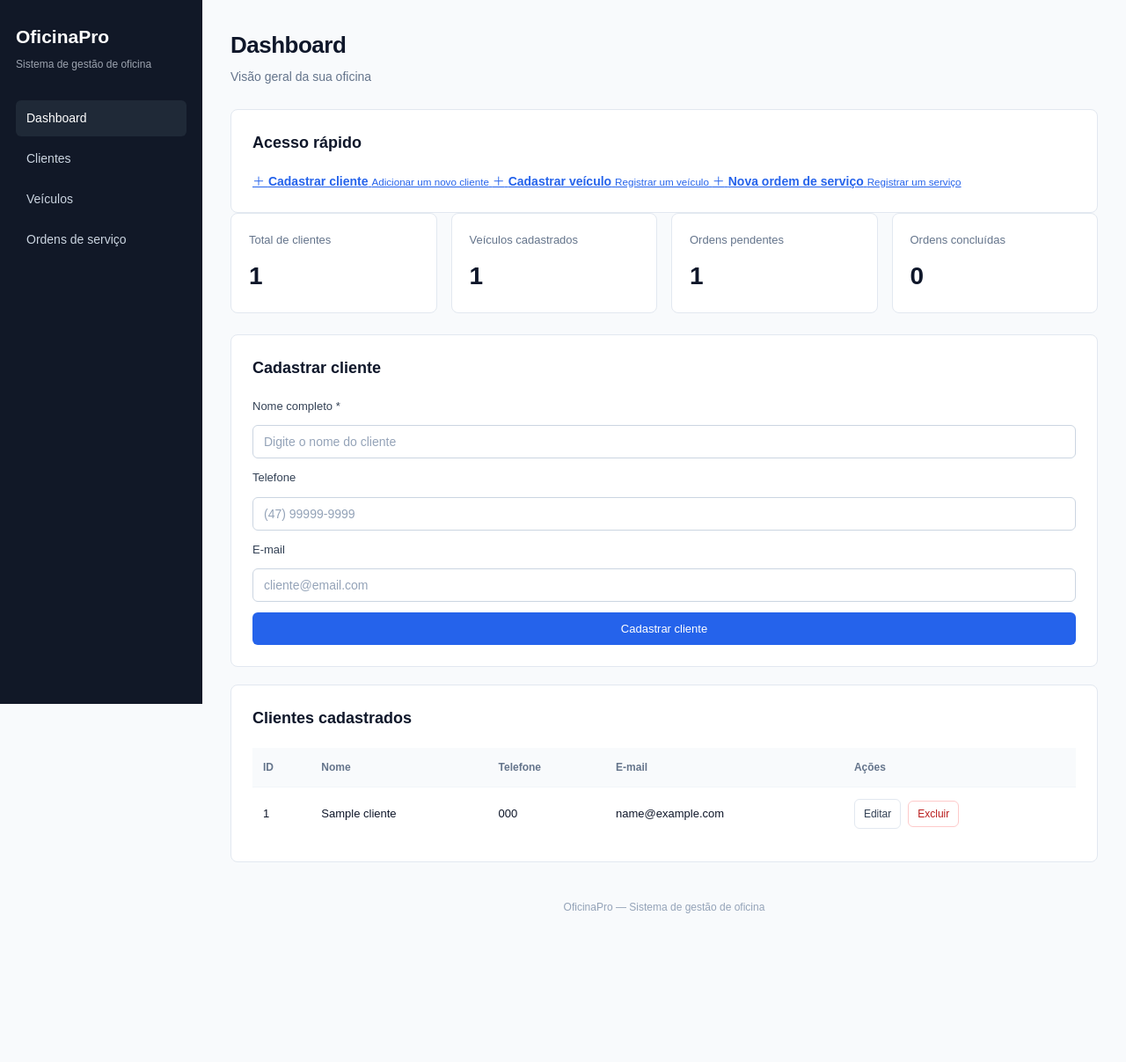
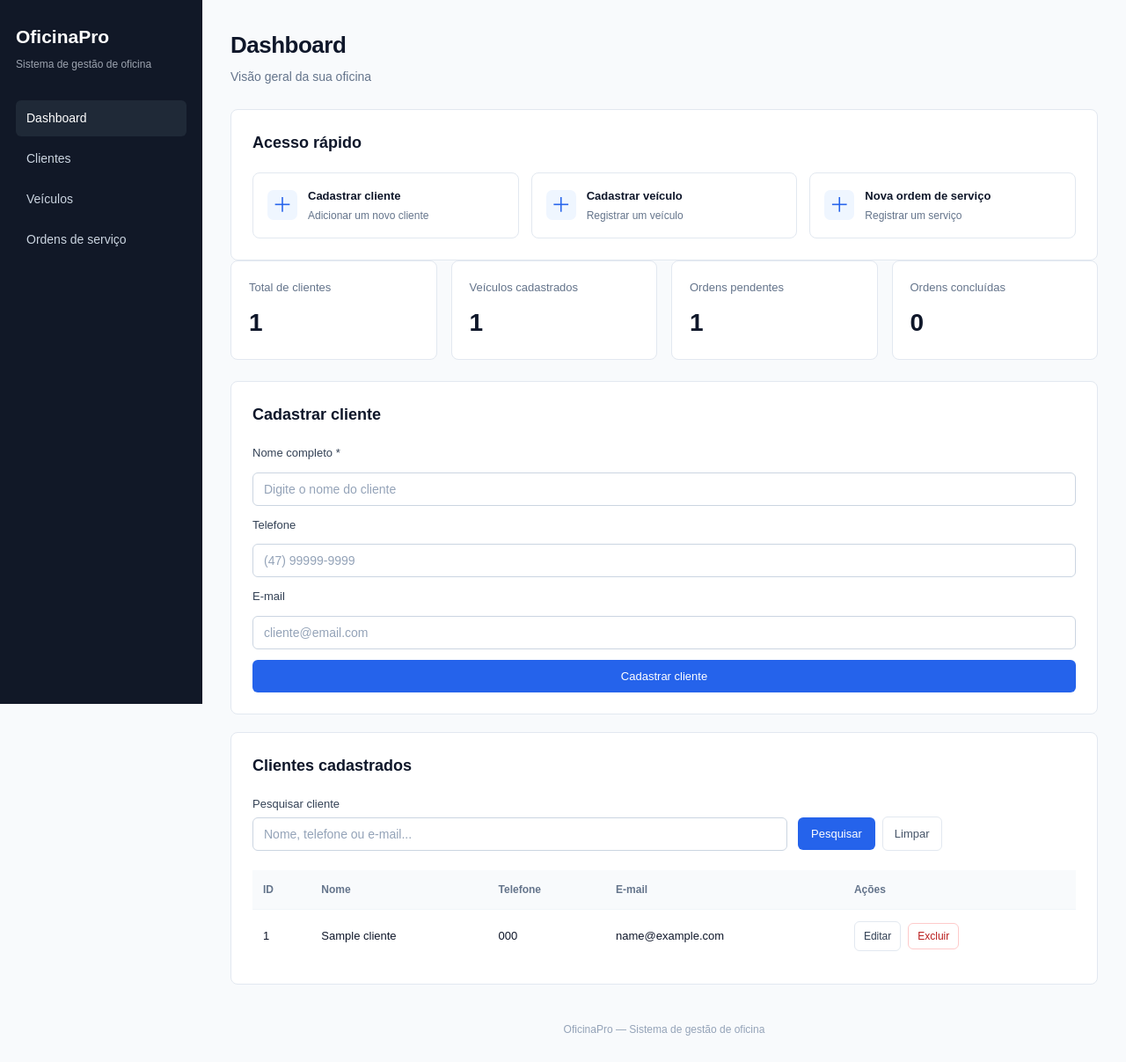
Before and after one commit to gugabriel442-ai/OficinaPro, a Flask app: page / in a window 1280 px wide. Shown: the top 1207 px of the page at 88% size. Before the commit the page ends 1038 px from the top, so only its background shows below. Run offline with Flask 3, Linux system fonts and the light colour scheme; tables that the repository leaves empty hold one stand-in row (values such as "Sample post").

Commit message:
Adiciona pesquisa de clientes ao dashboard

```diff
--- a/app.py
+++ b/app.py
@@ -81,8 +81,11 @@ def executar(sql, parametros=()):
 # DASHBOARD
 # ==================================================
 
+
 @app.route("/")
 def inicio():
+    pesquisa_cliente = request.args.get("pesquisa_cliente", "").strip()
+
     total_clientes = buscar_um(
         "SELECT COUNT(*) AS total FROM clientes"
     )
@@ -103,9 +106,20 @@ def inicio():
         ("Concluída",)
     )
 
+    sql_clientes = """
+        SELECT id, nome, telefone, email
+        FROM clientes
+        WHERE nome LIKE %s
+           OR telefone LIKE %s
+           OR email LIKE %s
+        ORDER BY id DESC
+    """
+
+    termo = f"%{pesquisa_cliente}%"
+
     clientes = buscar_todos(
-        "SELECT id, nome, telefone, email "
-        "FROM clientes ORDER BY id DESC"
+        sql_clientes,
+        (termo, termo, termo)
     )
 
     return render_template(
@@ -114,9 +128,9 @@ def inicio():
         total_veiculos=total_veiculos["total"] if total_veiculos else 0,
         ordens_pendentes=ordens_pendentes["total"] if ordens_pendentes else 0,
         ordens_concluidas=ordens_concluidas["total"] if ordens_concluidas else 0,
-        clientes=clientes
+        clientes=clientes,
+        pesquisa_cliente=pesquisa_cliente
     )
-
 
 # ==================================================
 # CLIENTES
--- a/static/style.css
+++ b/static/style.css
@@ -594,3 +594,64 @@ tbody tr:hover {
         grid-template-columns: 1fr;
     }
 }
+
+/* Atalhos do dashboard */
+.atalhos-dashboard {
+    display: grid;
+    grid-template-columns: repeat(3, minmax(0, 1fr));
+    gap: 14px;
+}
+
+.atalho-dashboard {
+    display: flex;
+    align-items: center;
+    gap: 12px;
+    min-width: 0;
+    padding: 16px;
+    border: 1px solid var(--border);
+    border-radius: 8px;
+    background: #fff;
+    color: var(--text);
+    text-decoration: none;
+    transition: border-color 0.15s, background 0.15s;
+}
+
+.atalho-dashboard:hover {
+    border-color: #bfdbfe;
+    background: #f8fbff;
+}
+
+.atalho-icone {
+    display: flex;
+    align-items: center;
+    justify-content: center;
+    flex-shrink: 0;
+    width: 34px;
+    height: 34px;
+    border-radius: 7px;
+    background: #eff6ff;
+    color: var(--primary);
+    font-size: 23px;
+}
+
+.atalho-dashboard strong,
+.atalho-dashboard small {
+    display: block;
+}
+
+.atalho-dashboard strong {
+    margin-bottom: 3px;
+    font-size: 13px;
+    font-weight: 600;
+}
+
+.atalho-dashboard small {
+    color: var(--text-muted);
+    font-size: 12px;
+}
+
+@media (max-width: 900px) {
+    .atalhos-dashboard {
+        grid-template-columns: 1fr;
+    }
+}
--- a/templates/index.html
+++ b/templates/index.html
@@ -179,6 +179,41 @@
             <section class="painel" id="clientes">
                 <h2>Clientes cadastrados</h2>
 
+                <!-- PESQUISA DE CLIENTES -->
+                <form
+                    action="{{ url_for('inicio') }}#clientes"
+                    method="GET"
+                    class="filtros-ordens"
+                >
+                    <div class="campo">
+                        <label for="pesquisa_cliente">
+                            Pesquisar cliente
+                        </label>
+
+                        <input
+                            type="text"
+                            id="pesquisa_cliente"
+                            name="pesquisa_cliente"
+                            value="{{ pesquisa_cliente }}"
+                            placeholder="Nome, telefone ou e-mail..."
+                        >
+                    </div>
+
+                    <div class="botoes">
+                        <button type="submit">
+                            Pesquisar
+                        </button>
+
+                        <a
+                            href="{{ url_for('inicio') }}#clientes"
+                            class="botao-voltar"
+                        >
+                            Limpar
+                        </a>
+                    </div>
+                </form>
+
+                <!-- TABELA DE CLIENTES -->
                 <div class="tabela-container">
                     <table>
                         <thead>
@@ -229,7 +264,11 @@
                             {% else %}
                                 <tr>
                                     <td colspan="5" class="vazio">
-                                        Nenhum cliente cadastrado ainda.
+                                        {% if pesquisa_cliente %}
+                                            Nenhum cliente encontrado para essa pesquisa.
+                                        {% else %}
+                                            Nenhum cliente cadastrado ainda.
+                                        {% endif %}
                                     </td>
                                 </tr>
                             {% endfor %}
```
